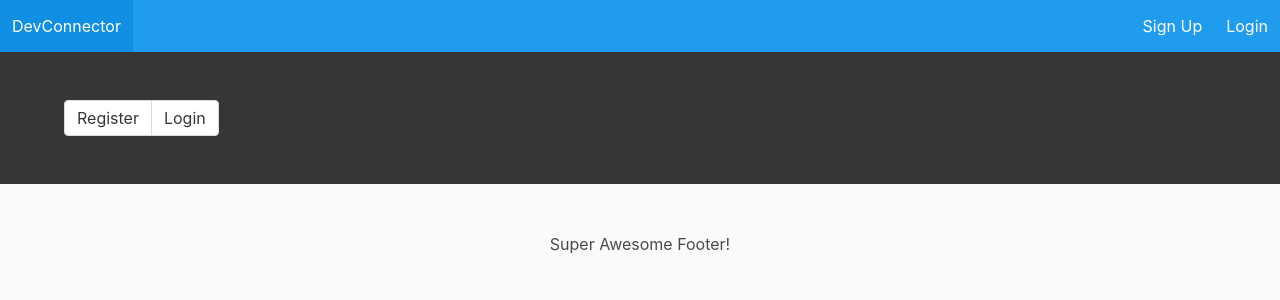
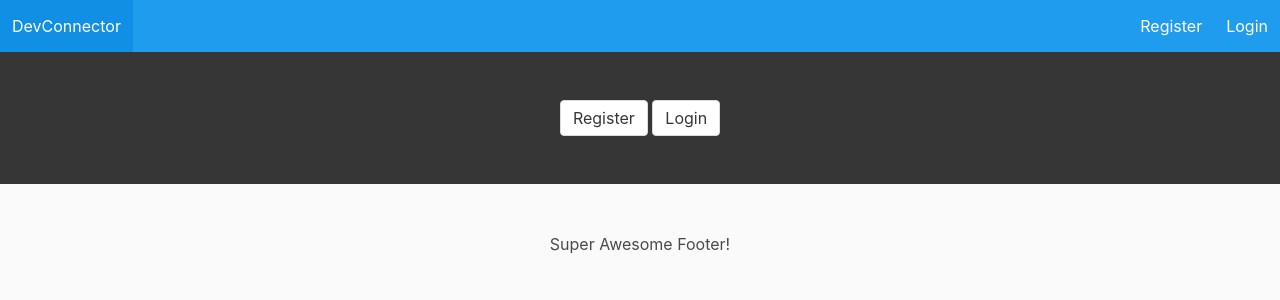
Before and after one commit to setholito/devconnector, a React (Create React App) app in the folder client/: page / in a window 1280 px wide. Shown: the top 300 px of the page. Built offline with nearby package versions, Linux system fonts and the light colour scheme.

Commit message:
Add dynamic links in navbar. Rename. Add content and url files.

```diff
--- a/client/src/App.js
+++ b/client/src/App.js
@@ -2,15 +2,38 @@ import React, { Component } from 'react'
 import { BrowserRouter as Router, Link, Route } from 'react-router-dom'
 import { Provider } from 'react-redux'
 import store from './store'
+import jwtDecode from 'jwt-decode'
+import setAuthToken from './utils/setAuthToken'
+import * as authActions from './actions/authActions'
 
 import Footer from './components/layout/Footer'
 import Navbar from './components/layout/Navbar'
-import SplashPage from './components/layout/SplashPage'
-
+import Landing from './components/layout/Landing'
 import Register from './components/auth/Register'
 import Login from './components/auth/Login'
 
 import './app.css'
+
+// Check for token
+if (localStorage.jwtToken) {
+    // Set the auth token header auth
+    setAuthToken(localStorage.jwtToken)
+    // Decode token and get user info and exp
+    const decoded = jwtDecode(localStorage.jwtToken)
+    // Set user and isAuthenticated
+    store.dispatch(authActions.setCurrentUser(decoded))
+
+    // Check for expired token
+    const currentTime = Date.now() / 1000
+
+    if (decoded.exp < currentTime) {
+        // Logout user
+        store.dispatch(authActions.logoutUser())
+
+        // Redirect to loginUser
+        window.location.href = '/login'
+    }
+}
 
 class App extends Component {
     render() {
@@ -18,21 +41,14 @@ class App extends Component {
             <Provider store={store}>
                 <Router>
                     <div className="app">
-                        <Navbar>
-                            <Link to="/register" className="navbar-item">
-                                Sign Up
-                            </Link>
-                            <Link to="/login" className="navbar-item">
-                                Login
-                            </Link>
-                        </Navbar>
+                        <Navbar />
                         <main role="main">
-                            <Route exact path="/" component={SplashPage} />
+                            <Route exact path="/" component={Landing} />
                             <Route exact path="/login" component={Login} />
                             <Route
+                                component={Register}
                                 exact
                                 path="/register"
-                                component={Register}
                             />
                         </main>
                         <Footer />
--- a/client/src/actions/authActions.js
+++ b/client/src/actions/authActions.js
@@ -2,6 +2,10 @@ import axios from 'axios'
 import jwtDecode from 'jwt-decode'
 import setAuthToken from '../utils/setAuthToken'
 import actionTypes from './actionTypes'
+
+export function setCurrentUser(decodedValue) {
+    return { type: actionTypes.SET_CURRENT_USER, payload: decodedValue }
+}
 
 // REGISTER ==========
 export function registerUser(userData, history) {
@@ -48,6 +52,14 @@ export function loginUser(userData, history) {
     }
 }
 
-export function setCurrentUser(decodedValue) {
-    return { type: actionTypes.SET_CURRENT_USER, payload: decodedValue }
+// LOG OUT ==========
+export function logoutUser() {
+    return function(dispatch) {
+        // Remove token from localStorage
+        localStorage.removeItem('jwtToken')
+        // Remove auth header for future requests
+        setAuthToken(false)
+        // Set current user to empty object to set isAuthenticated to false
+        dispatch(setCurrentUser({}))
+    }
 }
--- a/client/src/components/auth/Register.jsx
+++ b/client/src/components/auth/Register.jsx
@@ -9,6 +9,8 @@ import * as authActions from '../../actions/authActions'
 import Button from '../elements/Button'
 import CenteredContainer from '../layout/CenteredContainer'
 import TextInput from '../form/TextInput'
+
+import Content from '../../constants/Content'
 
 class Register extends Component {
     constructor(props) {
@@ -25,6 +27,15 @@ class Register extends Component {
 
         this.onFormSubmit = this.onFormSubmit.bind(this)
         this.handleTextUpdate = this.handleTextUpdate.bind(this)
+    }
+
+    componentDidMount() {
+        const { history, auth } = this.props
+        const { isAuthenticated } = auth
+
+        if (isAuthenticated) {
+            history.push('/dashboard')
+        }
     }
 
     componentWillReceiveProps(nextProps) {
@@ -68,7 +79,7 @@ class Register extends Component {
         return (
             <section className="section register">
                 <CenteredContainer>
-                    <h1 className="title is-1">Register</h1>
+                    <h1 className="title is-1">{Content.REGISTER}</h1>
                     <div className="box">
                         <form onSubmit={this.onFormSubmit}>
                             <TextInput
@@ -117,10 +128,6 @@ class Register extends Component {
     }
 }
 
-Register.defaultProps = {
-    // myProp: 'String'
-}
-
 Register.propTypes = {
     auth: PropTypes.object,
     authActions: PropTypes.object.isRequired,
--- a/client/src/components/layout/Footer.jsx
+++ b/client/src/components/layout/Footer.jsx
@@ -13,12 +13,4 @@ function Footer({}) {
     )
 }
 
-Footer.defaultProps = {
-    // myProp: 'String'
-}
-
-Footer.propTypes = {
-    // myProp: PropTypes.string.isRequired
-}
-
 export default Footer
--- /dev/null
+++ b/client/src/components/layout/Landing.jsx
@@ -0,0 +1,50 @@
+import React, { Component } from 'react'
+import PropTypes from 'prop-types'
+import { Link } from 'react-router-dom'
+import { connect } from 'react-redux'
+import { bindActionCreators } from 'redux'
+import Content from '../../constants/Content'
+import Url from '../../constants/Url'
+
+import Hero from './Hero'
+
+class SplashPage extends Component {
+    componentDidMount() {
+        const { history, auth } = this.props
+        const { isAuthenticated } = auth
+
+        if (isAuthenticated) {
+            history.push(Url.DASHBOARD)
+        }
+    }
+
+    render() {
+        return (
+            <div className="splash-page">
+                <Hero>
+                    <Link to={Url.REGISTER} className="button">
+                        <span>{Content.REGISTER}</span>
+                    </Link>
+                    {'\xa0'}
+                    <Link to={Url.LOGIN} className="button">
+                        <span>{Content.LOGIN}</span>
+                    </Link>
+                </Hero>
+            </div>
+        )
+    }
+}
+
+SplashPage.propTypes = {
+    auth: PropTypes.object.isRequired
+}
+
+function mapStateToProps(state) {
+    const { auth } = state
+
+    return {
+        auth
+    }
+}
+
+export default connect(mapStateToProps, null)(SplashPage)
--- a/client/src/components/layout/Navbar.jsx
+++ b/client/src/components/layout/Navbar.jsx
@@ -1,6 +1,15 @@
 import React, { Component } from 'react'
 import PropTypes from 'prop-types'
+
 import { Link } from 'react-router-dom'
+import { bindActionCreators } from 'redux'
+import { connect } from 'react-redux'
+import { withRouter } from 'react-router-dom'
+
+import * as authActions from '../../actions/authActions'
+
+import Content from '../../constants/Content'
+import Url from '../../constants/Url'
 
 class Navbar extends Component {
     constructor() {
@@ -11,6 +20,7 @@ class Navbar extends Component {
         }
 
         this.toggleMenu = this.toggleMenu.bind(this)
+        this.logoutClick = this.logoutClick.bind(this)
     }
 
     toggleMenu() {
@@ -18,9 +28,46 @@ class Navbar extends Component {
         this.setState({ isOpen: !isOpen })
     }
 
+    logoutClick(e) {
+        e.preventDefault()
+        const { authActions, history } = this.props
+        authActions.logoutUser()
+
+        history.push(Url.HOME)
+    }
+
     render() {
-        const { children } = this.props
+        const { auth, children } = this.props
+        const { isAuthenticated, user } = auth
+
         const { isOpen } = this.state
+
+        const authLinks = (
+            <div className="navbar-end">
+                <a href="" onClick={this.logoutClick} className="navbar-item">
+                    <img
+                        src={user.avatar}
+                        alt={`${user.name} - Gravatar Photo`}
+                        title={`${user.name} - Gravatar Photo`}
+                    />
+                    {'\xa0\xa0'}
+                    {Content.LOGOUT}
+                </a>
+            </div>
+        )
+
+        const guestLinks = (
+            <div className="navbar-end">
+                <Link to={Url.REGISTER} className="navbar-item">
+                    {Content.REGISTER}
+                </Link>
+                <Link to={Url.LOGIN} className="navbar-item">
+                    {Content.LOGIN}
+                </Link>
+            </div>
+        )
+
+        const dynamicLinks = isAuthenticated ? authLinks : guestLinks
 
         return (
             <nav
@@ -30,7 +77,7 @@ class Navbar extends Component {
             >
                 <div className="navbar-brand">
                     <Link className="navbar-item" to="/">
-                        DevConnector
+                        {Content.SITE_TITLE}
                     </Link>
                     <a
                         role="button"
@@ -47,19 +94,30 @@ class Navbar extends Component {
 
                 <div className={`navbar-menu ${isOpen ? 'is-active' : ''}`}>
                     <div className="navbar-start" />
-                    <div className="navbar-end">{children}</div>
+                    {dynamicLinks}
                 </div>
             </nav>
         )
     }
 }
 
-Navbar.defaultProps = {
-    // myProp: 'String'
+Navbar.propTypes = {
+    auth: PropTypes.object.isRequired,
+    authActions: PropTypes.object.isRequired
 }
 
-Navbar.propTypes = {
-    // myProp: PropTypes.string.isRequired
+function mapStateToProps(state) {
+    const { auth } = state
+
+    return {
+        auth
+    }
 }
 
-export default Navbar
+function mapDispatchToProps(dispatch) {
+    return {
+        authActions: bindActionCreators(authActions, dispatch)
+    }
+}
+
+export default connect(mapStateToProps, mapDispatchToProps)(withRouter(Navbar))
--- a/client/src/components/layout/SplashPage.jsx
+++ /dev/null
@@ -1,38 +0,0 @@
-import React, { Component } from 'react'
-import PropTypes from 'prop-types'
-import { Link } from 'react-router-dom'
-
-import Hero from './Hero'
-
-class SplashPage extends Component {
-    render() {
-        return (
-            <div className="splash-page">
-                <Hero>
-                    <div className="field has-addons">
-                        <p className="control">
-                            <Link to="/register" className="button">
-                                <span>Register</span>
-                            </Link>
-                        </p>
-                        <p className="control">
-                            <Link to="/login" className="button">
-                                <span>Login</span>
-                            </Link>
-                        </p>
-                    </div>
-                </Hero>
-            </div>
-        )
-    }
-}
-
-SplashPage.defaultProps = {
-    // myProp: 'String'
-}
-
-SplashPage.propTypes = {
-    // myProp: PropTypes.string.isRequired
-}
-
-export default SplashPage
--- /dev/null
+++ b/client/src/constants/Content.js
@@ -0,0 +1,9 @@
+export default {
+    // Site ==========
+    SITE_TITLE: 'DevConnector',
+
+    // Auth ==========
+    LOGIN: 'Login',
+    LOGOUT: 'Logout',
+    REGISTER: 'Register'
+}
--- /dev/null
+++ b/client/src/constants/Url.js
@@ -0,0 +1,8 @@
+const basePath = ''
+
+export default {
+    DASHBOARD: `${basePath}/dashboard`,
+    HOME: `${basePath}`,
+    LOGIN: `${basePath}/login`,
+    REGISTER: `${basePath}/register`
+}
```
Also changed, not shown: client/src/components/auth/Login.jsx (+17 -9 lines).
